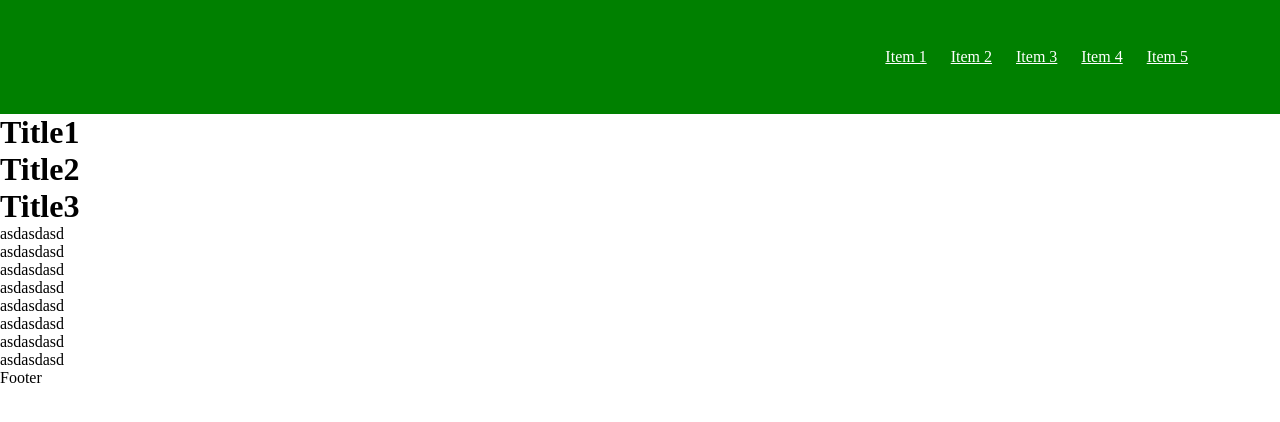
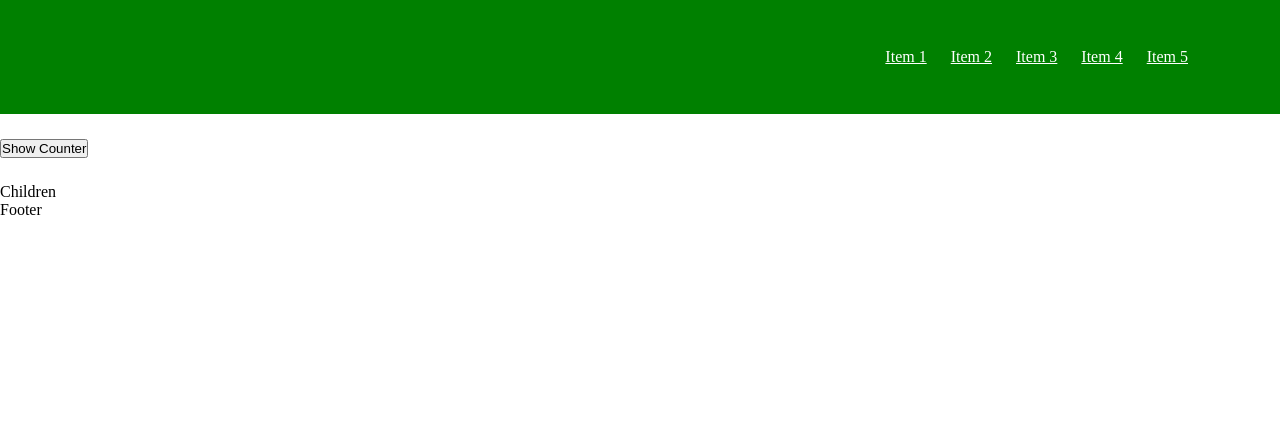
Before and after one commit to TikDeveloper1/first_react_app, a React (Create React App) app: page / in a window 1280 px wide. Shown: the top 422 px of the page. Built offline with nearby package versions, Linux system fonts and the light colour scheme.

Commit message:
Lesson 3 State and Lifecicles

```diff
--- a/src/App.js
+++ b/src/App.js
@@ -1,22 +1,84 @@
+// import { useState,useEffect } from 'react';
 import "./assets/css/main.css";
 import Layout from "./components/layout/Layout";
 
 const App = () => {
-  const x = "Title1";
-  const y = "Title2";
-  const z = "Title3";
+  // const [ count, setCount ] = useState(5);
+  // const [ count2, setCount2 ] = useState(10);
+  // const [ arr ] = useState([ {id:1}, {id:2} ]);
+  // const [ name ] = useState(() => {
+  //   return 'Tigran'
+  // });
+  // const [isVisibleName,setIsVisibleName] = useState(true)
+
+  // const addCount = (number) => {
+  //   setCount((prev) => {
+  //     return prev + number;
+  //   })
+  // }
+
+  // console.log('rerenderComponent')
+
+
+  // Component Mounts || Componenti stexcum Virtual Dom-um //
+  // useEffect(() => {
+  //   console.log('component mount')
+  // }, [])
+
+  // Component Unmounts || Componenti jnjum Virtual Dom-ic //
+  // useEffect(() => {
+  //   console.log('component mount')
+  //   return () => {
+  //     console.log('component unmount')
+  //   }
+  // }, [])
+
+
+  // useEffect(() => {
+  //   console.log('count updated')
+
+  // }, [count,count2])
+
+
+
+
 
   return (
     <div className="app">
-     <Layout x={x} y={y} z={z}>
-       <div>asdasdasd</div>
-       <div>asdasdasd</div>
-       <div>asdasdasd</div>
-       <div>asdasdasd</div>
-       <div>asdasdasd</div>
-       <div>asdasdasd</div>
-       <div>asdasdasd</div>
-       <div>asdasdasd</div>
+     <Layout>
+      <p>
+        Children
+      </p>
+        {/* <div>
+            <pre>
+              {
+                JSON.stringify(arr)
+              }
+            </pre>
+        </div>
+        <div>
+            <div>{count}</div>
+            <div>{count2}</div>
+            <button onClick={(e) => addCount(8)}>
+                Add 8 to out Count
+            </button>
+            <button onClick={(e) => setCount2(prev => prev + 20)}>
+                Add 20 to out Count
+            </button>
+        </div>
+
+        <div>
+              {isVisibleName && (
+                <p>{name}</p>
+              )}
+            <button
+              onClick={() => setIsVisibleName(prev => !prev)}
+                className={`base-btn ${isVisibleName ? 'visible' : 'hidden'}`}
+            >
+                  {isVisibleName ? "Hide" : "Show"}
+            </button>
+        </div> */}
+
      </Layout>
     </div>
   );
--- a/src/assets/css/main.css
+++ b/src/assets/css/main.css
@@ -6,3 +6,11 @@
 ul{
     list-style-type: none;
 }
+
+.visible{
+    background-color: green;
+}
+.hidden{
+    background-color: red;
+
+}
--- /dev/null
+++ b/src/components/counter/Counter.jsx
@@ -0,0 +1,32 @@
+import React, { useEffect, useState } from 'react';
+import "./Counter.css";
+
+export const Counter = () => {
+    const [count, setCount] = useState(0);
+
+    const incrementCount = () => setCount(prev => prev + 1);
+
+    const decrementCount = () => setCount(prev => prev !== 0 ? prev - 1 : 0);
+
+    useEffect(() => {
+        console.log('Counter >>>> Mounted')
+        return () => {
+            console.log('Counter >>>> Unmounted')
+        }
+    },[])
+
+    useEffect(() => {
+        console.log('Counter >>>> Changes')
+    },[count])
+
+
+  return (
+
+    <div>
+        <button onClick={decrementCount}>Decrement</button>
+        <input value={count} readOnly/>
+        <button onClick={incrementCount}>Increment</button>
+    </div>
+
+  )
+}
--- a/src/components/layout/Layout.jsx
+++ b/src/components/layout/Layout.jsx
@@ -1,16 +1,22 @@
-import React from 'react'
+import React, { useState } from 'react'
+import { Counter } from '../counter/Counter'
 import Footer from '../footer/Footer'
 import Header from '../header/Header'
 
-const Layout = ({x,y,z,children}) => {
+const Layout = ({children}) => {
+  const [isShowCounter,setIsShowCounter] = useState(false);
+
+  const toggleCounter = () => setIsShowCounter(prev => !prev);
 
   return (
    <>
     <Header />
+    <div style={{margin: "25px 0"}}>
+      {isShowCounter && <Counter/>}
+      <button onClick={toggleCounter}> {isShowCounter? "Hide Counter" : "Show Counter"} </button>
+    </div>
+
     <main>
-        <h1>{x}</h1>
-        <h1>{y}</h1>
-        <h1>{z}</h1>
         {children}
     </main>
     <Footer/>
--- a/src/index.js
+++ b/src/index.js
@@ -4,5 +4,6 @@ import App from './App';
 
 const root = ReactDOM.createRoot(document.getElementById('root'));
 root.render(
+
     <App />
 );
--- a/src/utils/constants.js
+++ b/src/utils/constants.js
@@ -1 +1,2 @@
 export const x = 7;
+export const BASE_URL = "http://localhost:3000/";
```
Also changed, not shown: src/components/counter/Counter.css (added).
